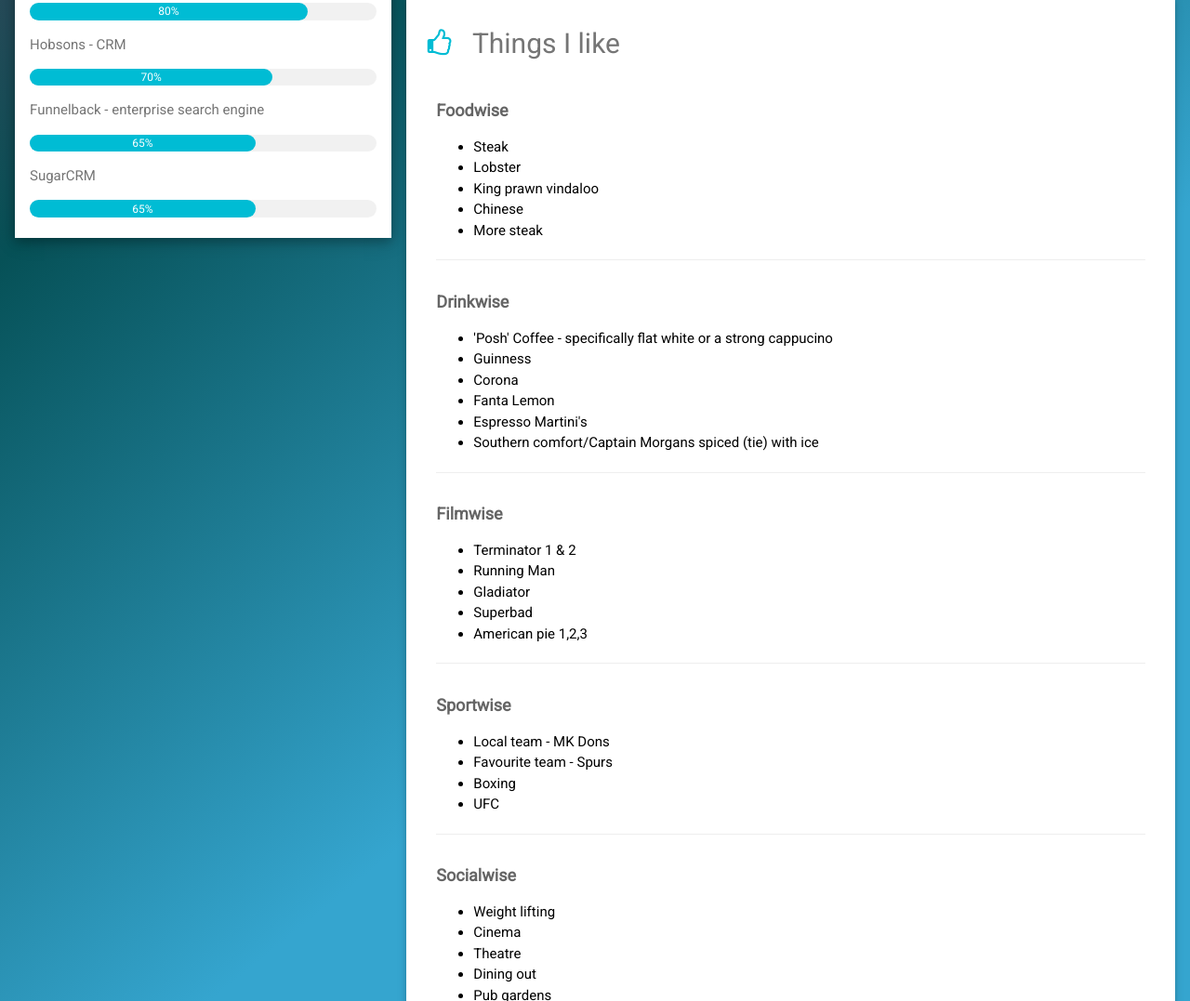
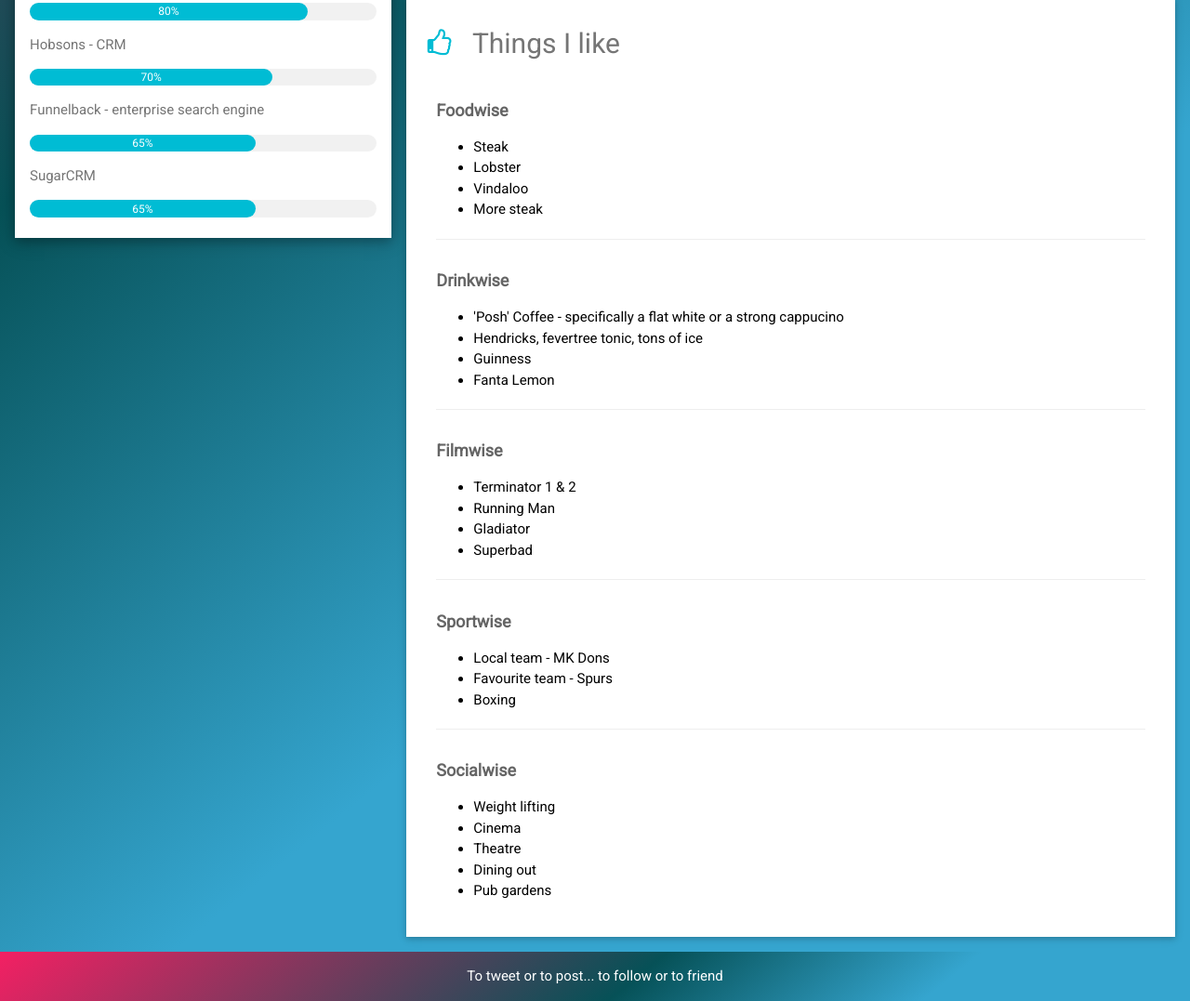
Before and after one commit to doublet33/doublet33.github.io, a plain HTML site: page index.html in a window 1280 px wide. Shown: the part 1797-2874 px from the top of the page at 93% size. Drawn offline with Linux system fonts and the light colour scheme.

Commit message:
Update index.html

```diff
--- a/index.html
+++ b/index.html
@@ -231,8 +231,7 @@ html,body,h1,h2,h3,h4,h5,h6 {font-family: "Roboto", sans-serif}
 			<ul>
 				<li>Steak</li>
 				<li>Lobster</li>
-				<li>King prawn vindaloo</li>
-				<li>Chinese</li>
+				<li>Vindaloo</li>
 				<li>More steak</li>
 			</ul>
           <hr>
@@ -240,12 +239,10 @@ html,body,h1,h2,h3,h4,h5,h6 {font-family: "Roboto", sans-serif}
         <div class="w3-container">
           <h5 class="w3-opacity"><b>Drinkwise</b></h5>
 		<ul>
-			<li>'Posh' Coffee - specifically flat white or a strong cappucino</li>
+			<li>'Posh' Coffee - specifically a flat white or a strong cappucino</li>
+      <li>Hendricks, fevertree tonic, tons of ice</li>
 			<li>Guinness</li>
-			<li>Corona</li>
 			<li>Fanta Lemon</li>
-			<li>Espresso Martini's</li>
-			<li>Southern comfort/Captain Morgans spiced (tie) with ice</li>
 		</ul>
           <hr>
         </div>
@@ -256,7 +253,6 @@ html,body,h1,h2,h3,h4,h5,h6 {font-family: "Roboto", sans-serif}
 			<li>Running Man</li>
 			<li>Gladiator</li>
 			<li>Superbad</li>
-			<li>American pie 1,2,3 </li>
 			</ul>
           <hr>
         </div>
@@ -266,7 +262,6 @@ html,body,h1,h2,h3,h4,h5,h6 {font-family: "Roboto", sans-serif}
           	<li>Local team - MK Dons</li>
 			<li>Favourite team - Spurs</li>
 			<li>Boxing</li>
-			<li>UFC</li>
 			</ul>
           <hr>
         </div>
```
